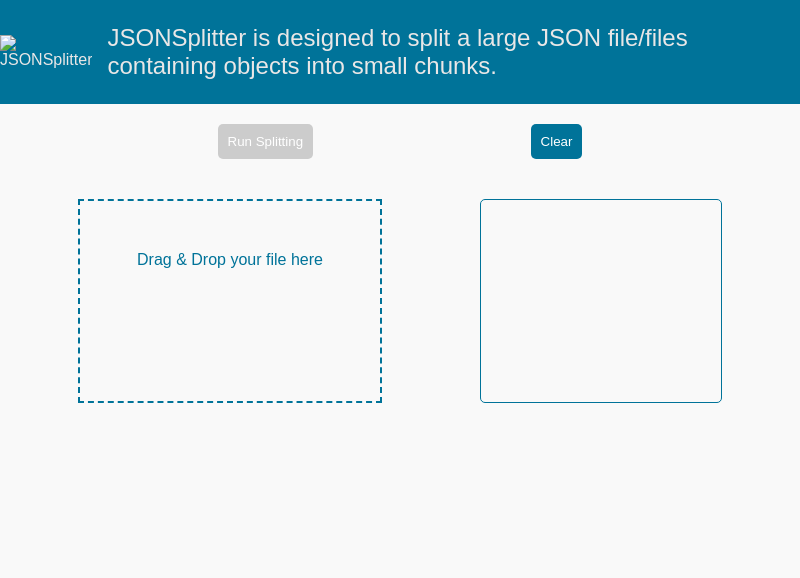
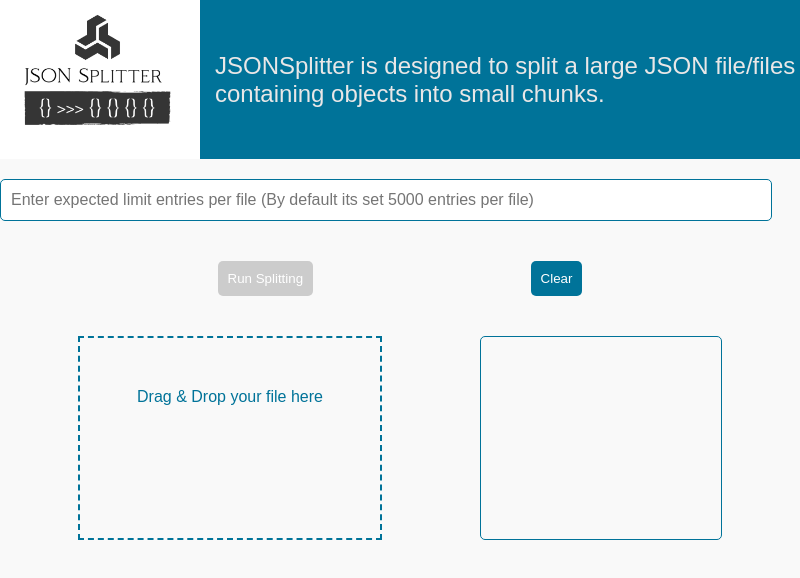
Before and after one commit to VadimNastoyashchy/JSONSplitter, an Electron app: page src/index.html in a window 800 px wide. Drawn offline with Linux system fonts and the light colour scheme.

Commit message:
Add new functionality

```diff
--- a/src/index.html
+++ b/src/index.html
@@ -18,6 +18,7 @@
         objects into small chunks.
       </p>
     </div>
+    <input type="number" id="limit" min="1" placeholder="Enter expected limit entries per file (By default its set 5000 entries per file)">
     <div id="buttonsContainer">
       <button id="splitBtn" disabled="disabled">Run Splitting</button>
       <button id="deleteBtn">Clear</button>
--- a/src/styles.css
+++ b/src/styles.css
@@ -14,8 +14,8 @@ body {
 }
 
 #logo {
-  max-width: 300px;
-  max-height: 300px;
+  max-width: 200px;
+  max-height: 200px;
   margin-right: 15px;
 }
 
@@ -87,3 +87,14 @@ button:disabled {
 button:hover:not(:disabled) {
   background-color: #005377; /* Darker shade when hovered */
 }
+
+input[type="number"] {
+  width: 750px;
+  height: 40px;
+  margin: 20px 0;
+  padding: 0 10px;
+  border: 1px solid #007399;
+  border-radius: 5px;
+  font-size: 16px;
+  color: #007399;
+}
```
Also changed, not shown: src/preload.js (+5 -2 lines), logo/logo.png (added).
